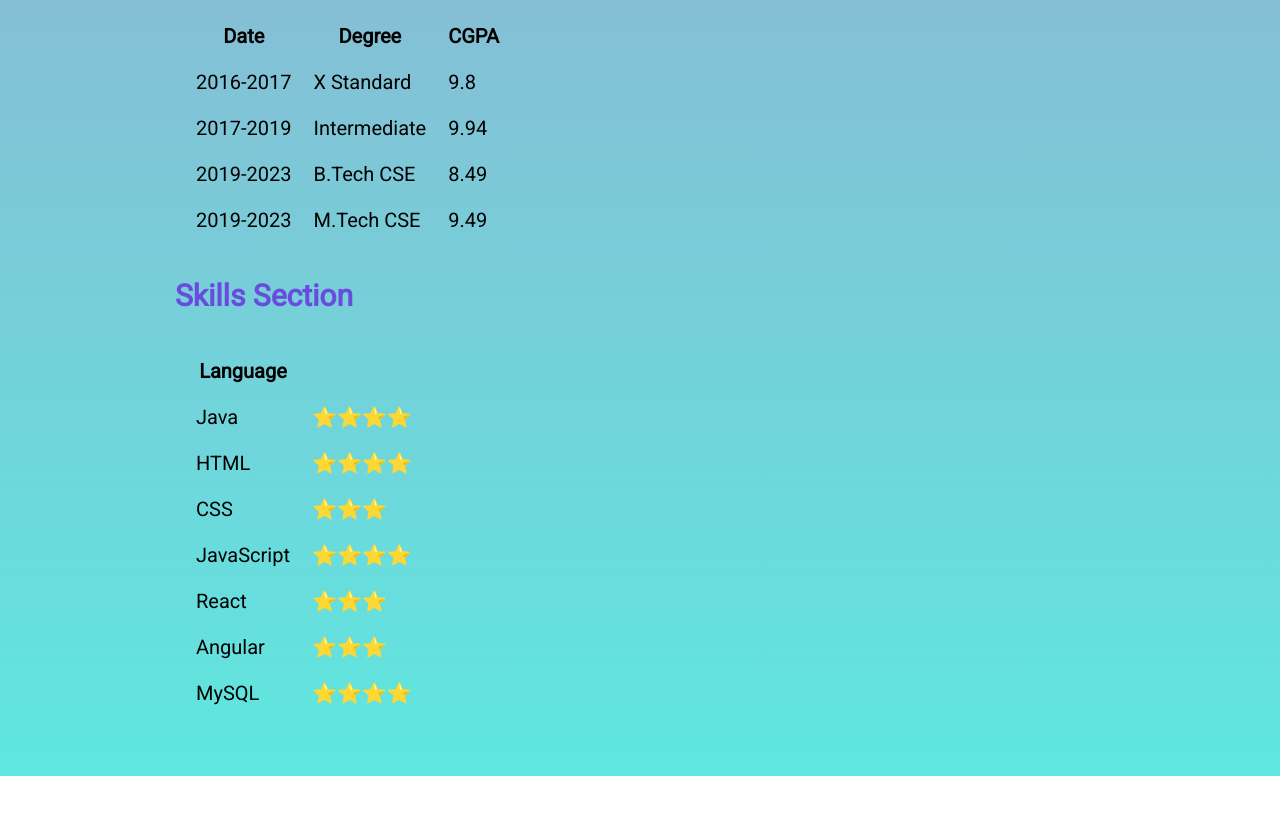
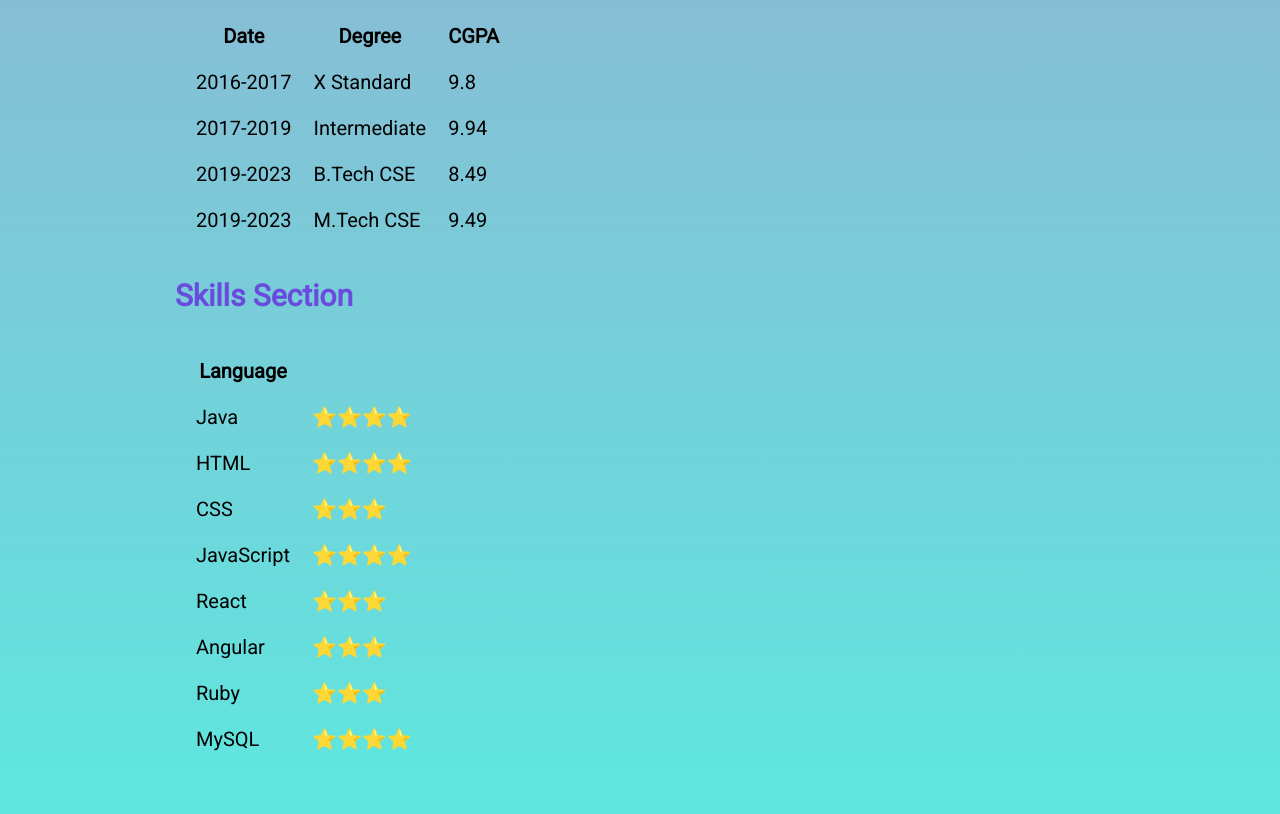
Before and after one commit to Sumanthch15/Portfolio-Practice, a plain HTML site: page index.html in a window 1280 px wide. Shown: the part 912-1726 px from the top of the page. Before the commit the page ends 1688 px from the top, so only its background shows below. Drawn offline with Linux system fonts and the light colour scheme; a web font is replaced by a local one.

Commit message:
added skill

```diff
--- a/index.html
+++ b/index.html
@@ -105,6 +105,10 @@
 				<td>Angular</td>
 				<td>⭐⭐⭐</td>
 			</tr>
+			<tr>
+				<td>Ruby</td>
+				<td>⭐⭐⭐</td>
+			</tr>
             <tr>
 				<td>MySQL</td>
 				<td>⭐⭐⭐⭐</td>
```
